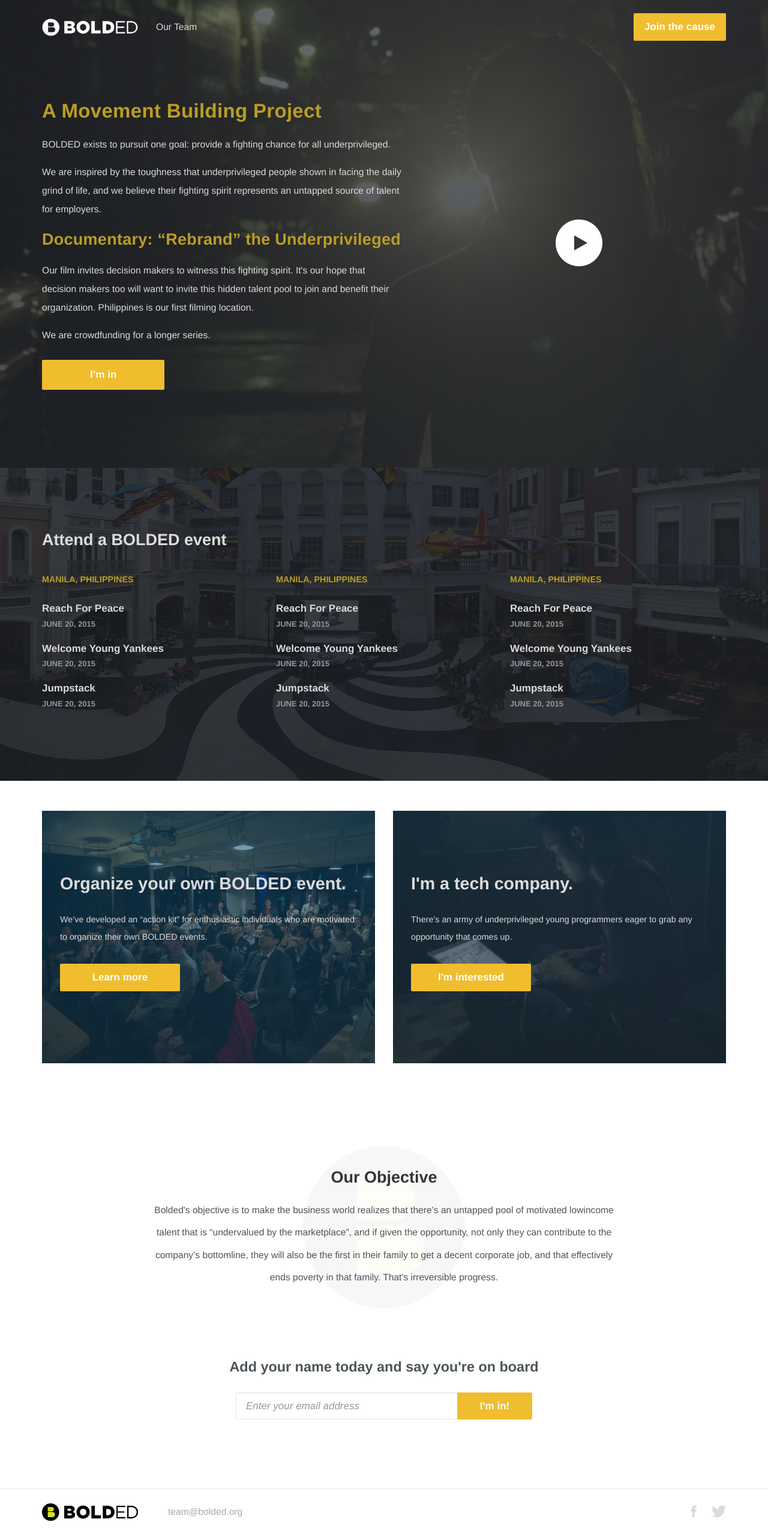
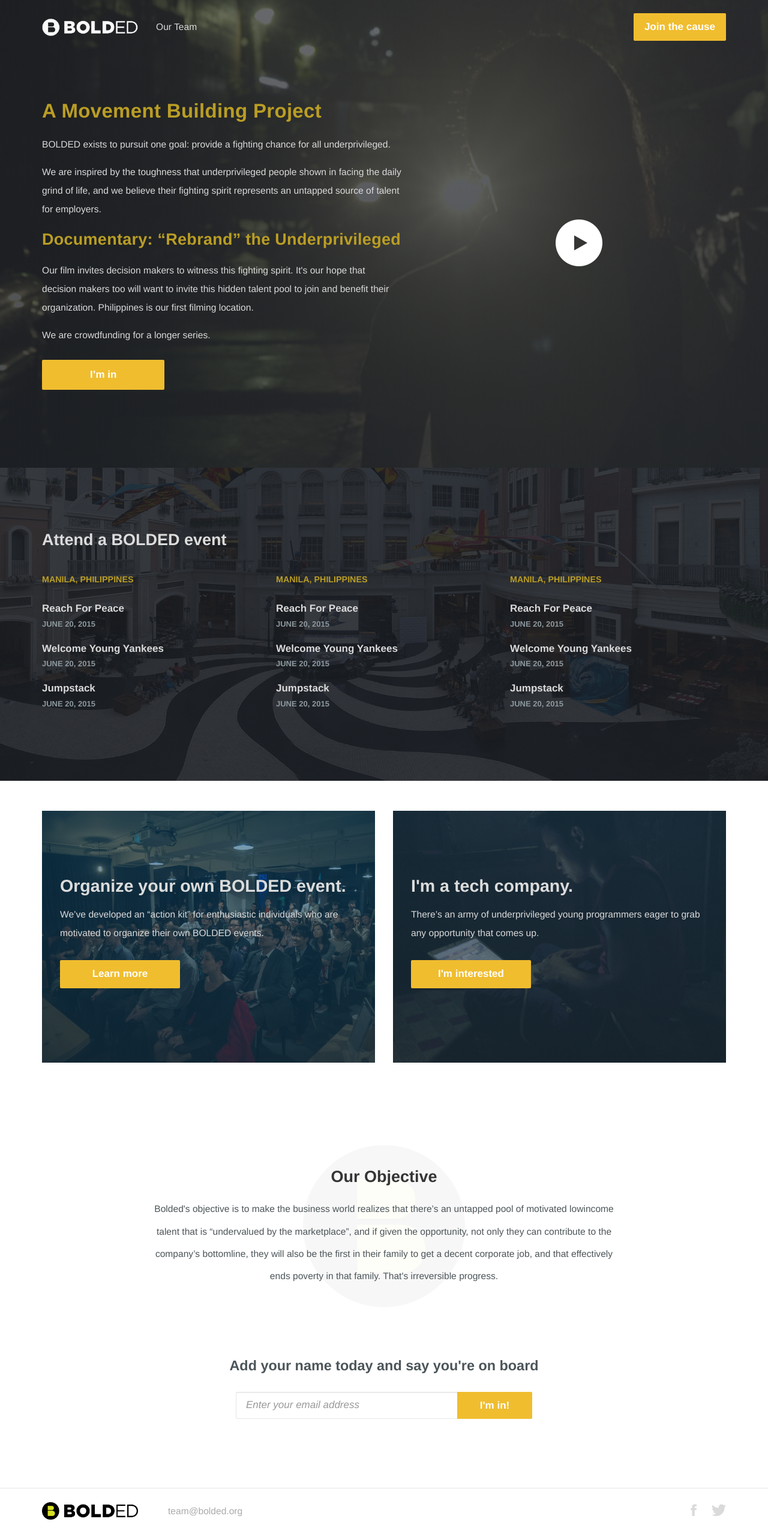
Before and after one commit to codedred/bolded, a Jekyll site: the page built from index.html, in a window 1280 px wide. Shown: the whole page at 60% size. Built offline with Jekyll 4.4.1, drawn with Linux system fonts in a browser that asks for light colours; nearby versions of some CDN libraries; some web fonts are replaced.

Commit message:
quick css fixes on targets area

```diff
--- a/_sass/components/_targets.scss
+++ b/_sass/components/_targets.scss
@@ -1,18 +1,22 @@
 .targets {
   .target-content {
     margin-bottom: 20px;
-    padding: 100px 30px;
-    min-height: 400px;
+    padding: 30px;
+    min-height: 420px;
     height: 100%;
+    @include display-flex;
+    @include flex-direction(column);
+    @include justify-content(center);
   }
 
   .target-header {
     font-size: 2.2em;
     color: $grayish-white;
-    margin-bottom: 25px;
+    margin-bottom: 10px;
   }
 
   .target-text {
+    font-size: 1.2em;
     color: $lighter-gray;
     margin-bottom: 30px;
   }
--- a/_sass/utils/_mixins.scss
+++ b/_sass/utils/_mixins.scss
@@ -18,6 +18,13 @@
   display: -ms-flexbox;
   display: -webkit-flex;
   display: flex;
+}
+
+@mixin flex-direction($values) {
+  -webkit-flex-direction: $values;
+     -moz-flex-direction: $values;
+       -o-flex-direction: $values;
+          flex-direction: $values;
 }
 
 @mixin flex($values) {
```
